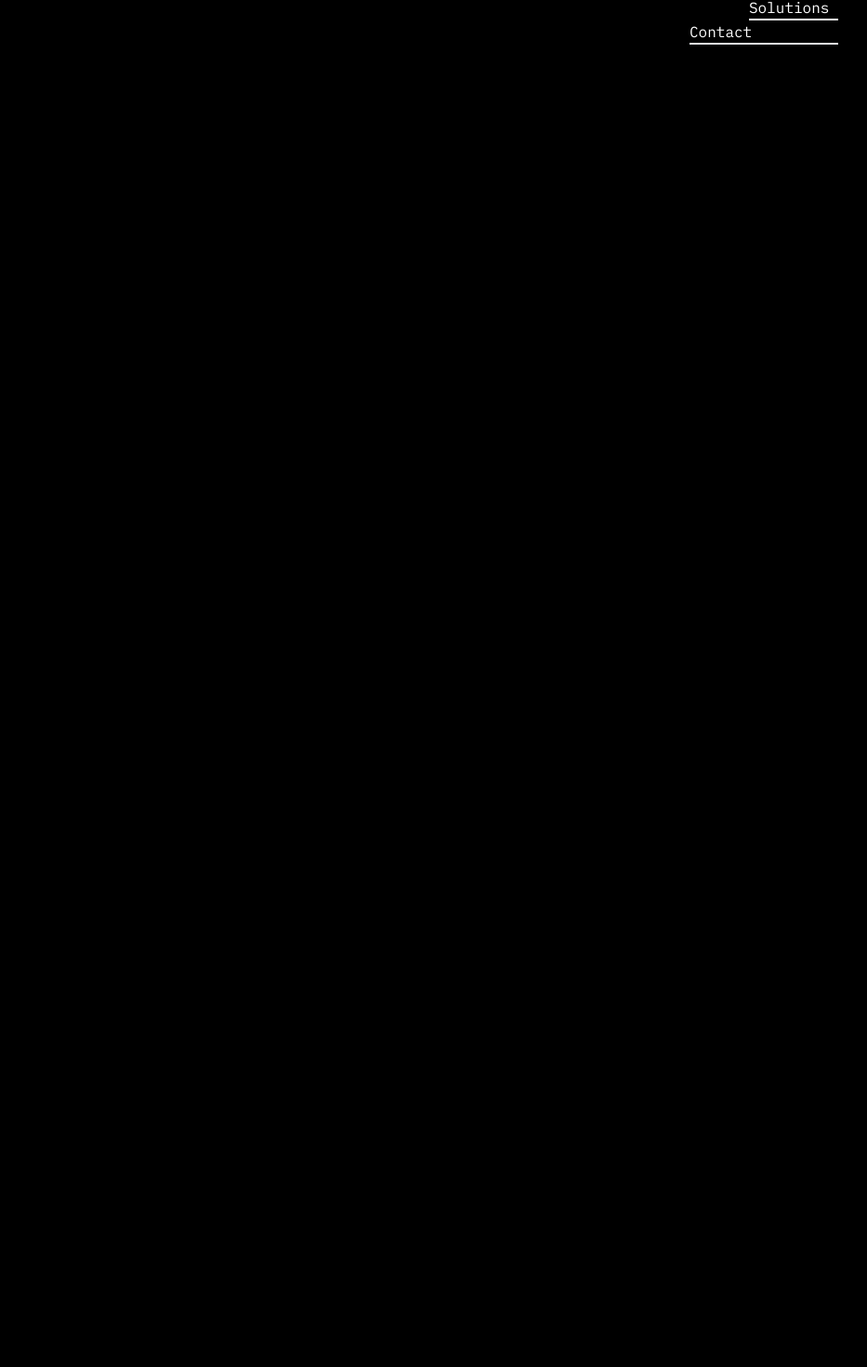
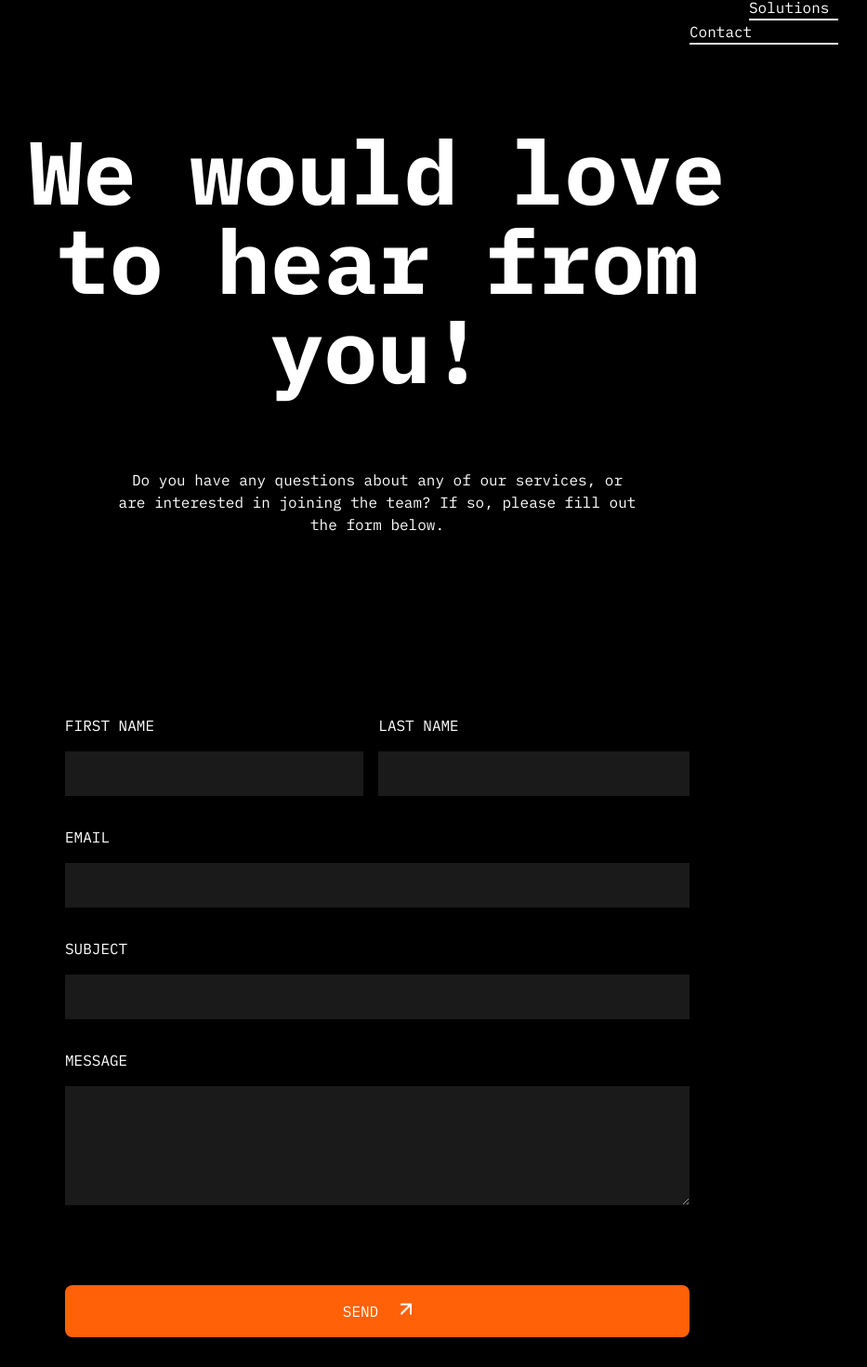
Before and after one commit to Generalsoi/detect-atlantic, a React (Vite) app: page /contact in a window 1280 px wide. Shown: the part 72-1542 px from the top of the page at 93% size, without its empty margins (234-1167 px from the left). Before the commit the page ends 800 px from the top, so only its background shows below. Built offline with nearby package versions, Linux system fonts and the light colour scheme.

Commit message:
fix: contact page completed

```diff
--- a/src/components/Navbar.tsx
+++ b/src/components/Navbar.tsx
@@ -25,7 +25,7 @@ export const Navbar: FC = () => {
   };
 
   return (
-    <div className="text-[#fff] md:flex items-start justify-between px-4 md:px-20 py-4 fixed top-0 bg-[#000000] w-full z-20">
+    <div className="text-[#fff] md:flex items-start justify-between px-4 md:px-20 py-4 fixed top-0 bg-[#000000] w-full z-20 transition-all ease-in-out duration-300">
       <img src={Dlogo} alt="d-logo" />
 
       <span
--- a/src/pages/Contact.tsx
+++ b/src/pages/Contact.tsx
@@ -1,10 +1,89 @@
 import React, { FC } from "react";
+import { Footer } from "../components/Footer";
 import { Navbar } from "../components/Navbar";
+import Uparrow from "../assets/images/uparrow.png";
 
 export const Contact: FC = () => {
   return (
-    <div>
+    <div className="font-ibmPlexMono scroll-smooth text-white">
       <Navbar />
+      <div className="text-center py-20 mt-16 md:mt-32">
+        <h1 className="text-4xl md:text-8xl font-bold">We would love</h1>
+        <h1 className="text-4xl md:text-8xl font-bold">to hear from</h1>
+        <h1 className="text-4xl md:text-8xl font-bold">you!</h1>
+      </div>
+
+      <div className="text-center flex items-center justify-center px-4 md:px-20">
+        <p className="md:w-[50%]">
+          Do you have any questions about any of our services, or are interested
+          in joining the team? If so, please fill out the form below.
+        </p>
+      </div>
+
+      <div className="px-4 md:px-20 flex items-center justify-center my-20 md:mt-40">
+        <form className="w-full md:w-[60%] ">
+          <div className="w-full mt-8 md:flex items-center gap-4">
+            <div className="w-full md:w-[48%]">
+              <label htmlFor="first-name" className="uppercase">
+                first name
+              </label>
+              <input
+                type="text"
+                id="first-name"
+                className="w-full h-12 mt-4 bg-[#1A1A1A]"
+              />
+            </div>
+            <div className="w-full md:w-[50%] mt-8 md:mt-0">
+              <label htmlFor="last-name" className="uppercase">
+                last name
+              </label>
+              <input
+                type="text"
+                id="last-name"
+                className="w-full h-12 mt-4 bg-[#1A1A1A]"
+              />
+            </div>
+          </div>
+          <div className="w-full mt-8">
+            <label htmlFor="email" className="uppercase">
+              email
+            </label>
+            <input
+              type="email"
+              id="email"
+              className="w-full h-12 mt-4 bg-[#1A1A1A]"
+            />
+          </div>
+          <div className="w-full mt-8">
+            <label htmlFor="subject" className="uppercase">
+              subject
+            </label>
+            <input
+              type="text"
+              id="subject"
+              className="w-full h-12 mt-4 bg-[#1A1A1A]"
+            />
+          </div>
+          <div className="w-full mt-8">
+            <label htmlFor="message" className="uppercase">
+              message
+            </label>
+            <textarea
+              name="message"
+              id="message"
+              className="w-full h-32 mt-4 bg-[#1A1A1A]"
+            ></textarea>
+          </div>
+          <div>
+            <button className="w-full py-4 mt-20 uppercase bg-[#FF6108] border-none rounded-lg flex items-center justify-center gap-6 hover:scale-105 transition-all ease-in-out duration-300">
+              send{" "}
+              <img src={Uparrow} alt="up-arrow" className="animate-bounce" />
+            </button>
+          </div>
+        </form>
+      </div>
+
+      <Footer />
     </div>
   );
 };
```
